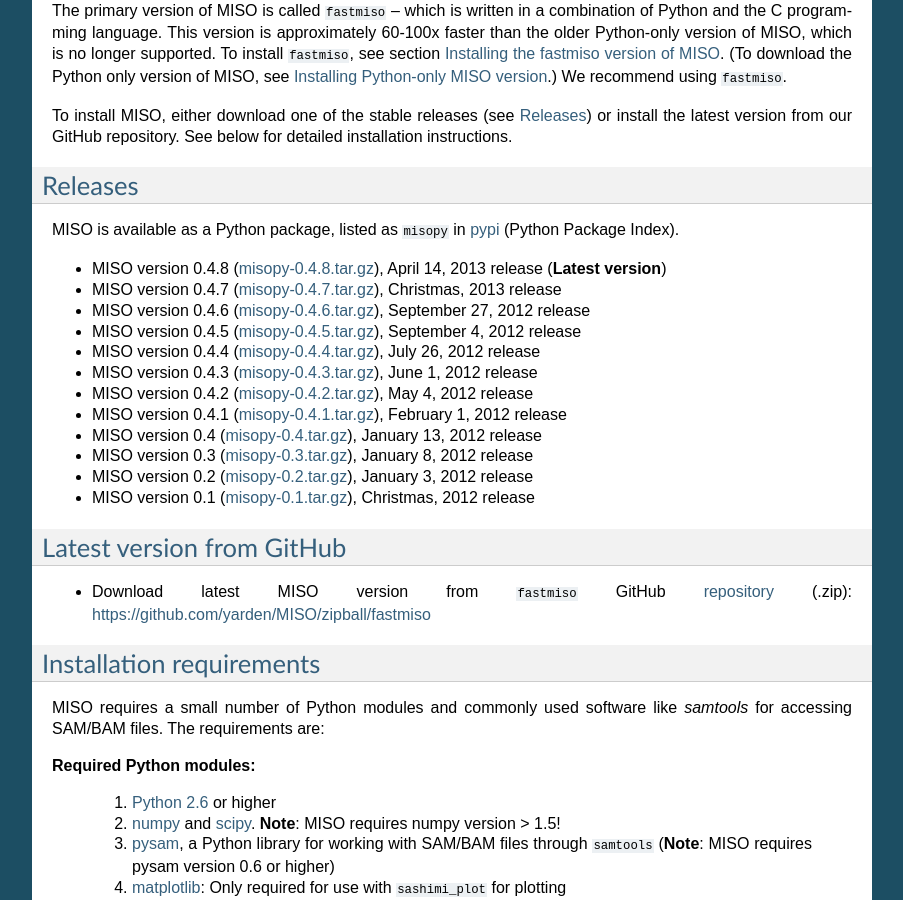
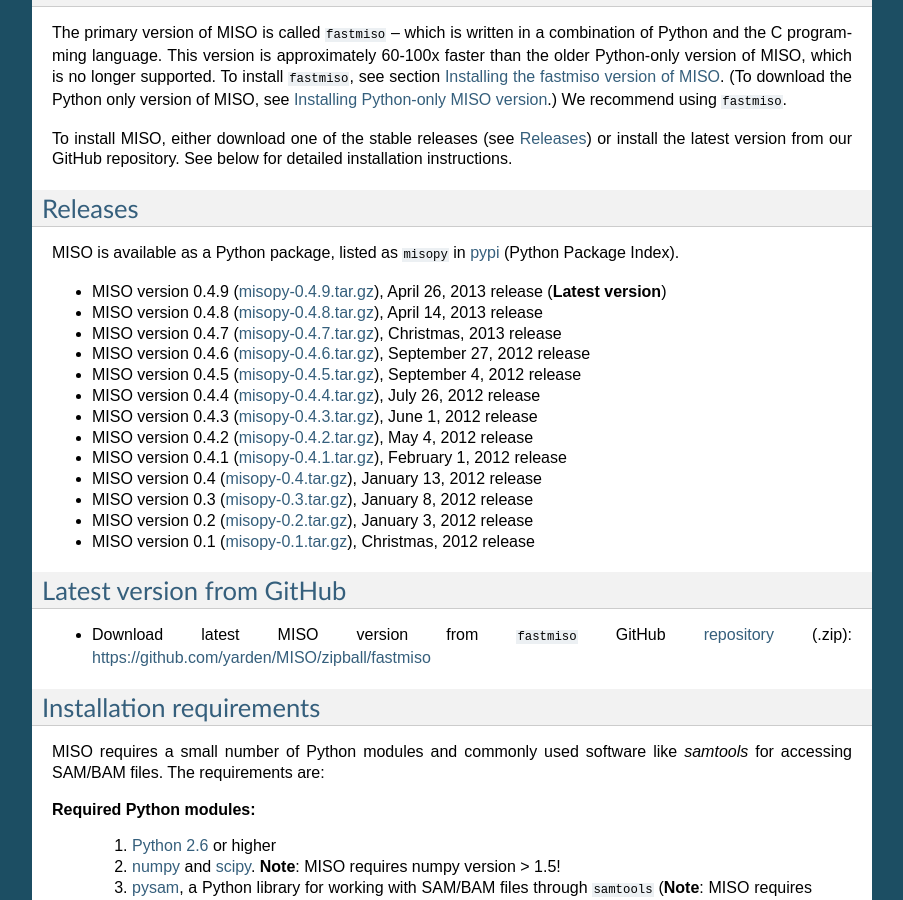
Before and after one commit to yarden/MISO, a Sphinx documentation site: the page built from docs/source/index.rst, in a window 1280 px wide and 900 px high, scrolled down 5448 px. Shown: the whole window, without its empty margins (198-1101 px from the left). Built offline with Sphinx 7.4.7, drawn with Linux system fonts in a browser that asks for light colours; some of the changed text lies outside the part shown.

Commit message:
Docs for 0.4.9

```diff
--- a/docs/source/index.rst
+++ b/docs/source/index.rst
@@ -105,6 +105,8 @@ Updates
 
 **2013**
 
+* **April 26, 2013**: Released version ``0.4.9``. Contains Sashimi plot-related bug fixes.
+
 * **April 14, 2013**: Released version ``0.4.8``. Includes several important bug fixes and a new much faster version of the inference algorithm for single-end reads:
 
   * New, much faster inference scheme for single-end reads (implemented by Gabor Csardi)
@@ -270,7 +272,8 @@ Releases
 
 MISO is available as a Python package, listed as ``misopy`` in `pypi`_ (Python Package Index).
 
-* MISO version 0.4.8 (`misopy-0.4.8.tar.gz`_), April 14, 2013 release (**Latest version**)
+* MISO version 0.4.9 (`misopy-0.4.9.tar.gz`_), April 26, 2013 release (**Latest version**)
+* MISO version 0.4.8 (`misopy-0.4.8.tar.gz`_), April 14, 2013 release
 * MISO version 0.4.7 (`misopy-0.4.7.tar.gz`_), Christmas, 2013 release
 * MISO version 0.4.6 (`misopy-0.4.6.tar.gz`_), September 27, 2012 release
 * MISO version 0.4.5 (`misopy-0.4.5.tar.gz`_), September 4, 2012 release
@@ -296,6 +299,7 @@ MISO is available as a Python package, listed as ``misopy`` in `pypi`_ (Python P
 .. _misopy-0.4.6.tar.gz: http://pypi.python.org/packages/source/m/misopy/misopy-0.4.6.tar.gz
 .. _misopy-0.4.7.tar.gz: http://pypi.python.org/packages/source/m/misopy/misopy-0.4.7.tar.gz
 .. _misopy-0.4.8.tar.gz: http://pypi.python.org/packages/source/m/misopy/misopy-0.4.8.tar.gz
+.. _misopy-0.4.9.tar.gz: http://pypi.python.org/packages/source/m/misopy/misopy-0.4.9.tar.gz
 
 
 Latest version from GitHub
--- a/setup.py
+++ b/setup.py
@@ -73,7 +73,7 @@ for scheme in INSTALL_SCHEMES.values():
 ##
 ## Definition of the current version
 ##
-MISO_VERSION = "0.4.8"
+MISO_VERSION = "0.4.9"
 
 ##
 ## Generate a __version__.py attribute
```
